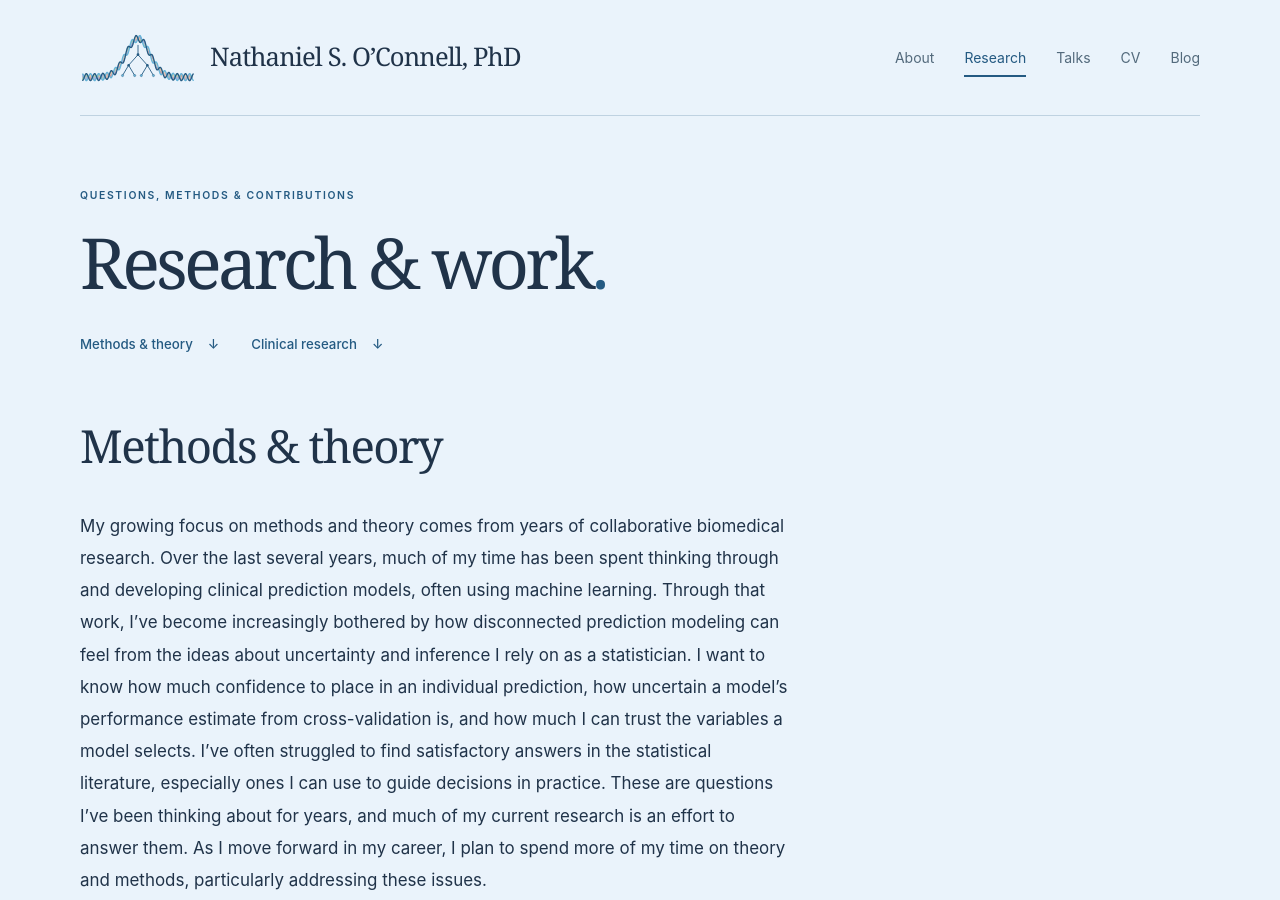
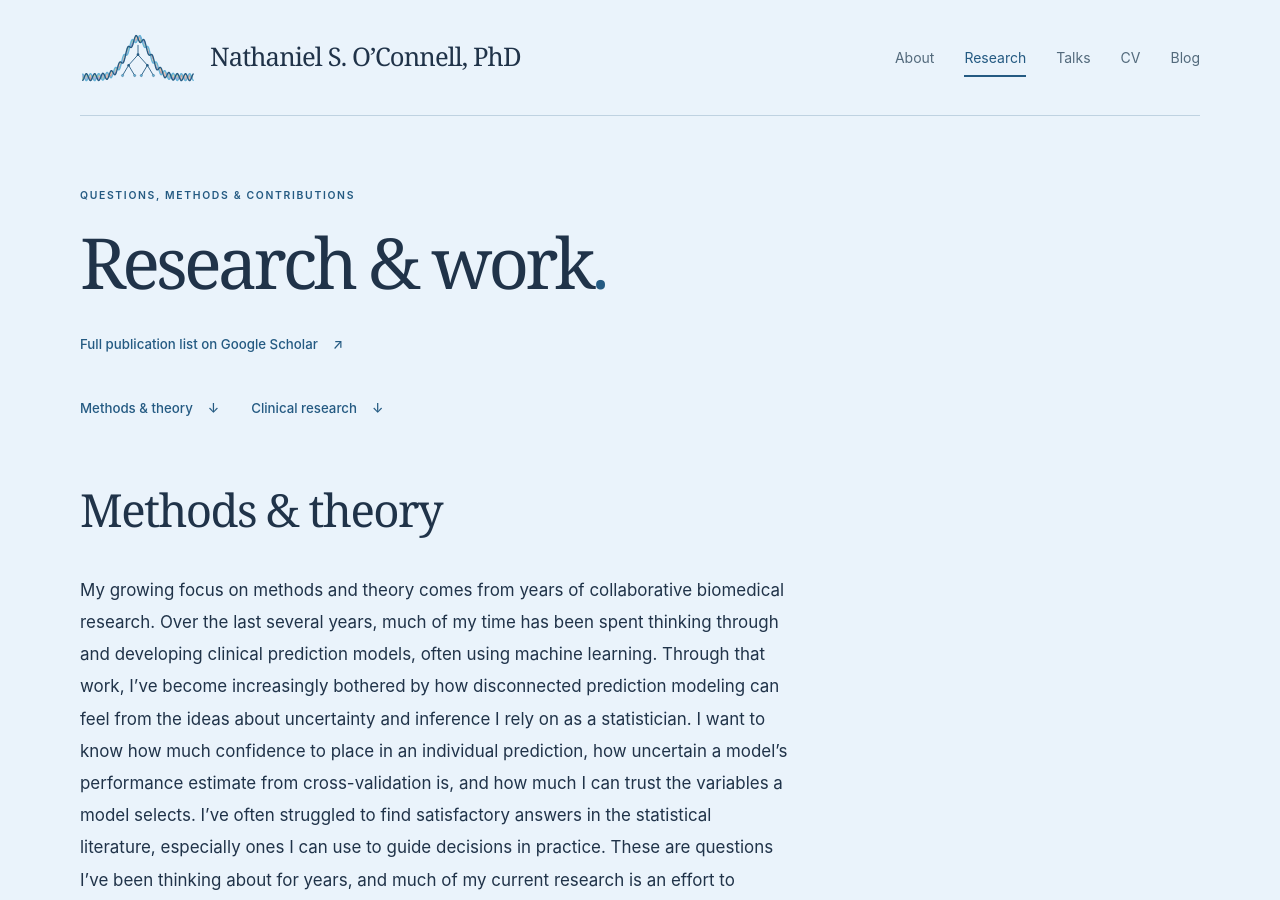
Before and after one commit to NateOConnellPhD/nateoconnell.github.io, a Jekyll site: the page built from research.html, in a window 1280 px wide and 900 px high. Built offline with Jekyll 4.4.1, drawn with Linux system fonts in a browser that asks for light colours.

Commit message:
Link Google Scholar from research page and site footer

```diff
--- a/_data/profile.yml
+++ b/_data/profile.yml
@@ -16,6 +16,8 @@ interests:
   - name: "Bayesian adaptive trial design"
     description: "Bayesian methods for designing clinical trials that adapt as evidence accumulates, with a particular interest in dose finding and dose optimization."
 links:
+  - label: Google Scholar
+    url: "https://scholar.google.com/citations?user=Pk2GPmIAAAAJ&hl=en"
   - label: GitHub
     url: "https://github.com/NateOConnellPhD"
   - label: LinkedIn
--- a/research.html
+++ b/research.html
@@ -6,7 +6,11 @@ permalink: /research/
 description: "Statistical methods and theory, alongside selected clinical research collaborations."
 ---
 <div class="wrap page-shell">
-  <header class="page-heading"><p class="eyebrow">Questions, methods & contributions</p><h1>Research & work<span class="accent">.</span></h1><nav class="research-jumps" aria-label="Research areas"><a class="text-link" href="#methods-theory">Methods & theory <span aria-hidden="true">↓</span></a><a class="text-link" href="#clinical-research">Clinical research <span aria-hidden="true">↓</span></a></nav></header>
+  <header class="page-heading"><p class="eyebrow">Questions, methods & contributions</p><h1>Research & work<span class="accent">.</span></h1>
+    {% assign scholar = site.data.profile.links | where: 'label', 'Google Scholar' | first %}
+    {% if scholar.url and scholar.url != empty %}<p><a class="text-link" href="{{ scholar.url | escape }}">Full publication list on Google Scholar <span aria-hidden="true">↗</span></a></p>{% endif %}
+    <nav class="research-jumps" aria-label="Research areas"><a class="text-link" href="#methods-theory">Methods & theory <span aria-hidden="true">↓</span></a><a class="text-link" href="#clinical-research">Clinical research <span aria-hidden="true">↓</span></a></nav>
+  </header>
   {% assign works = site.research | where: 'published', true | sort: 'order' %}
   {% assign methods = works | where: 'area', 'Methods & theory' %}
   {% assign clinical = works | where: 'area', 'Clinical research' %}
```
